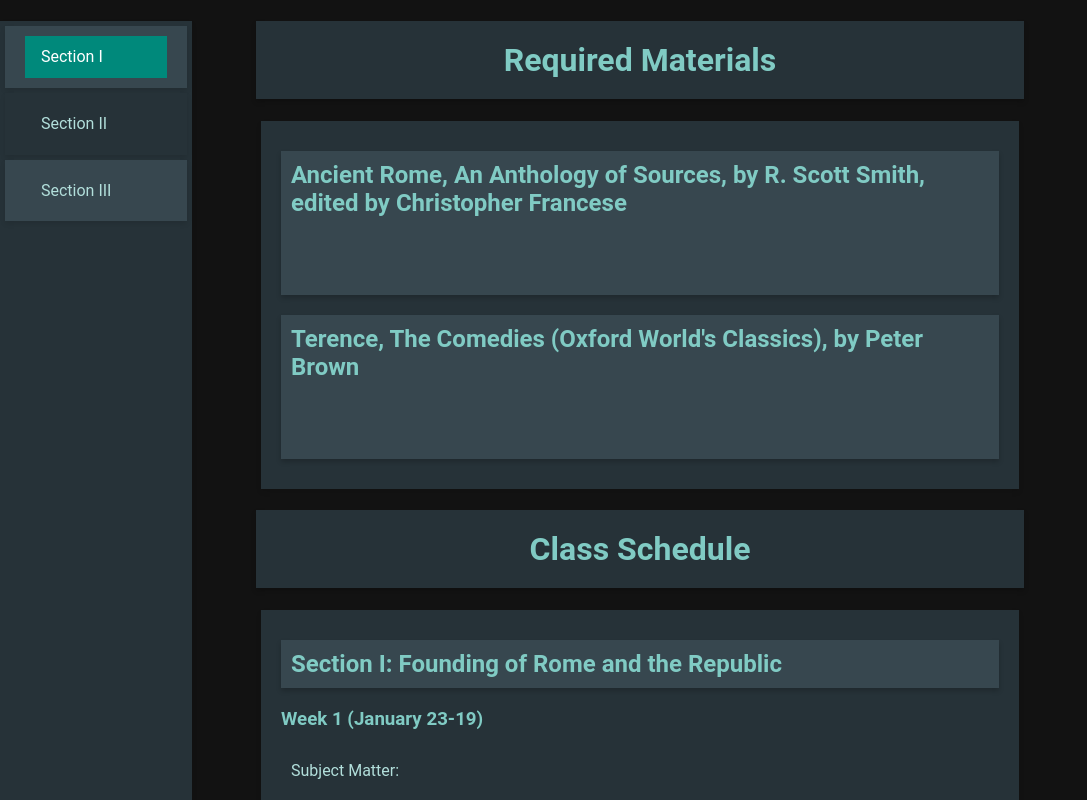
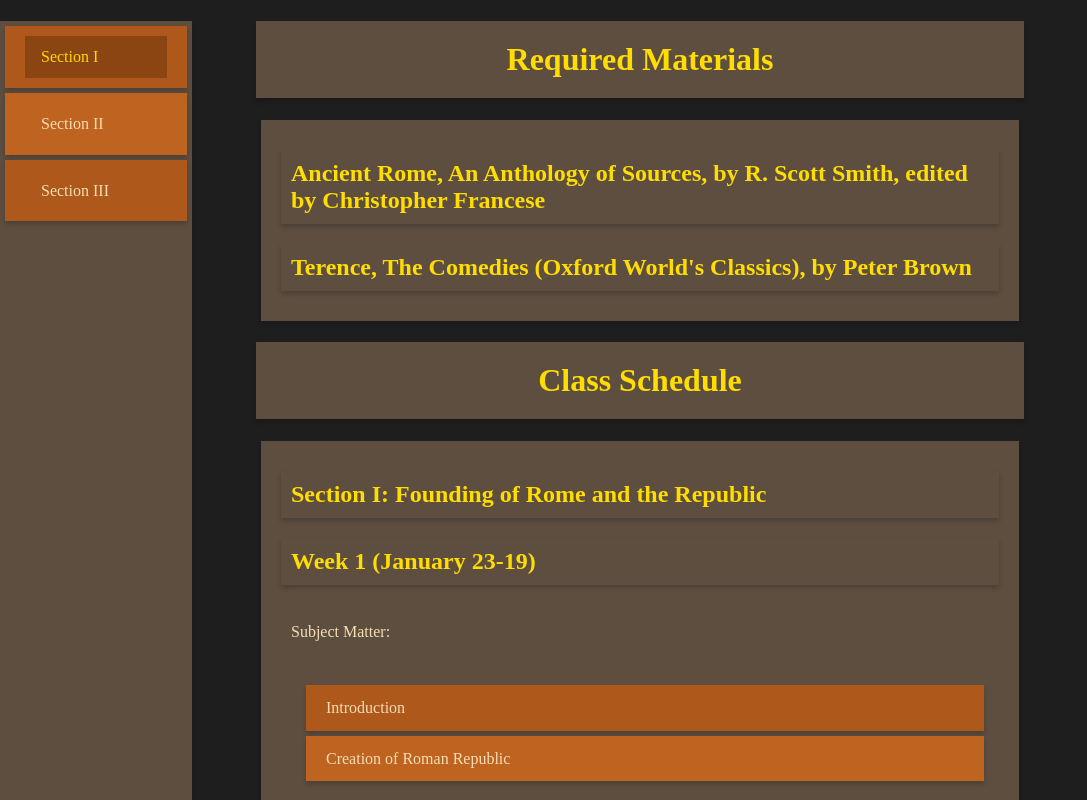
Before and after one commit to AutumnNippert/clas_404, a plain HTML site: page index.html in a window 1280 px wide. Shown: the top 800 px of the page, without its empty margins (0-1087 px from the left). Drawn offline with Linux system fonts and the light colour scheme.

Commit message:
Roman Update

```diff
--- a/index.html
+++ b/index.html
@@ -199,8 +199,8 @@
         <h1>Required Materials</h1>
         <div class="section">
             <!-- Required Materials -->
-            <h2>Ancient Rome, An Anthology of Sources, by R. Scott Smith, edited by Christopher Francese</p>
-            <h2>Terence, The Comedies (Oxford World's Classics), by Peter Brown</p>
+            <h2>Ancient Rome, An Anthology of Sources, by R. Scott Smith, edited by Christopher Francese</h2>
+            <h2>Terence, The Comedies (Oxford World's Classics), by Peter Brown</h2>
         </div>
 
         <h1>Class Schedule</h1>
--- a/style.css
+++ b/style.css
@@ -1,36 +1,43 @@
 body {
-    font-family: 'Roboto', sans-serif;
+    font-family: 'Trajan Pro', serif; /* Monospace font for a coding feel */
     margin: 0;
     padding: 0;
-    background-color: #121212; /* dark grey */
+    background-color: #1e1e1e; /* Dark grey for dark mode */
+}
+
+h1, h2, h3 {
+    font-family: 'Trajan Pro', serif; /* Trajan Pro is a font inspired by Roman inscriptions */
+    color: #ffdd00; /* Gold, reminiscent of Ancient Rome */
 }
 
 h1 {
     padding: 20px 0;
-    background-color: #263238; /* darker grey */
-    color: #80cbc4; /* teal */
+    background-color: #5D4E40; /* Dark brown */
     text-align: center;
     box-shadow: 0px 3px 5px rgba(0, 0, 0, 0.2);
 }
 
 h2 {
-    background-color: #37474f; /* even darker grey */
-    color: #80cbc4; /* teal */
+    background-color: #5D4E40; /* Dark brown */
     padding: 10px;
     margin-top: 20px;
     box-shadow: 0px 3px 5px rgba(0, 0, 0, 0.2);
 }
 
 h3 {
-    color: #80cbc4; /* teal */
-    margin-top: 10px;
+    background-color: #5D4E40; /* Dark brown */
+    font-size: 1.5em;
+    padding: 10px;
+    margin-top: 20px;
+    box-shadow: 0px 3px 5px rgba(0, 0, 0, 0.2);
 }
 
 p, ul {
     line-height: 1.6;
     padding: 10px;
-    color: #b2dfdb; /* light teal */
+    color: #F5DEB3; /* Wheat color for text */
 }
+
 
 ul {
     list-style: none;
@@ -38,14 +45,14 @@ ul {
 }
 
 ul li {
-    background: #263238; /* darker grey */
+    background: #bf6320; /* Dark brown */
     margin: 5px;
     padding: 10px 20px;
-    box-shadow: 0px 3px 5px rgba(0, 0, 0, 0.1);
+    box-shadow: 0px 3px 5px rgba(0, 0, 0, 0.2);
 }
 
 ul li:nth-child(odd) {
-    background: #37474f; /* even darker grey */
+    background: #ae581b; /* Saddle brown */
 }
 
 .container {
@@ -54,19 +61,20 @@ ul li:nth-child(odd) {
 }
 
 .section {
-    background-color: #263238; /* darker grey */
+    background-color: #5D4E40; /* Dark brown */
     margin: 5px;
     padding: 10px 20px;
-    box-shadow: 0px 3px 5px rgba(0, 0, 0, 0.1);
+    box-shadow: 0px 3px 5px rgba(0, 0, 0, 0.2);
 }
 
 .section-title {
     font-weight: bold;
-    color: #80cbc4; /* teal */
+    color: #8B4513; /* Gold */
 }
 
 .section-content {
     margin-top: 10px;
+    color: #F5DEB3; /* Wheat color for text */
 }
 
 .navbar {
@@ -74,7 +82,7 @@ ul li:nth-child(odd) {
     margin: 0;
     padding: 0;
     width: 15%;
-    background-color: #263238; /* darker grey */
+    background-color: #5D4E40; /* Dark brown */
     position: fixed;
     height: 100%;
     overflow: auto;
@@ -83,20 +91,20 @@ ul li:nth-child(odd) {
 
 .navbar li a {
     display: block;
-    color: #b2dfdb; /* light teal */
+    color: #F5DEB3; /* Wheat color for text */
     padding: 8px 16px;
     text-decoration: none;
     transition: background-color 0.3s ease, color 0.3s ease;
 }
 
 .navbar li a.active {
-    background-color: #00897b; /* dark teal */
-    color: white;
+    background-color: #8B4513; /* Saddle brown */
+    color: #FFD700; /* Gold */
 }
 
 .navbar li a:hover:not(.active) {
-    background-color: #26a69a; /* teal */
-    color: white;
+    background-color: #8B4513; /* Saddle brown */
+    color: #FFD700; /* Gold */
 }
 
 .main {
@@ -117,13 +125,13 @@ ul li:nth-child(odd) {
 }
 
 ::-webkit-scrollbar-track {
-    background: #263238; /* darker grey */
+    background: #5D4E40; /* Dark brown */
 }
 
 ::-webkit-scrollbar-thumb {
-    background: #80cbc4; /* teal */
+    background: #8B4513; /* Saddle brown */
 }
 
 ::-webkit-scrollbar-thumb:hover {
-    background: #00897b; /* dark teal */
+    background: #8B4513; /* Saddle brown */
 }
```
